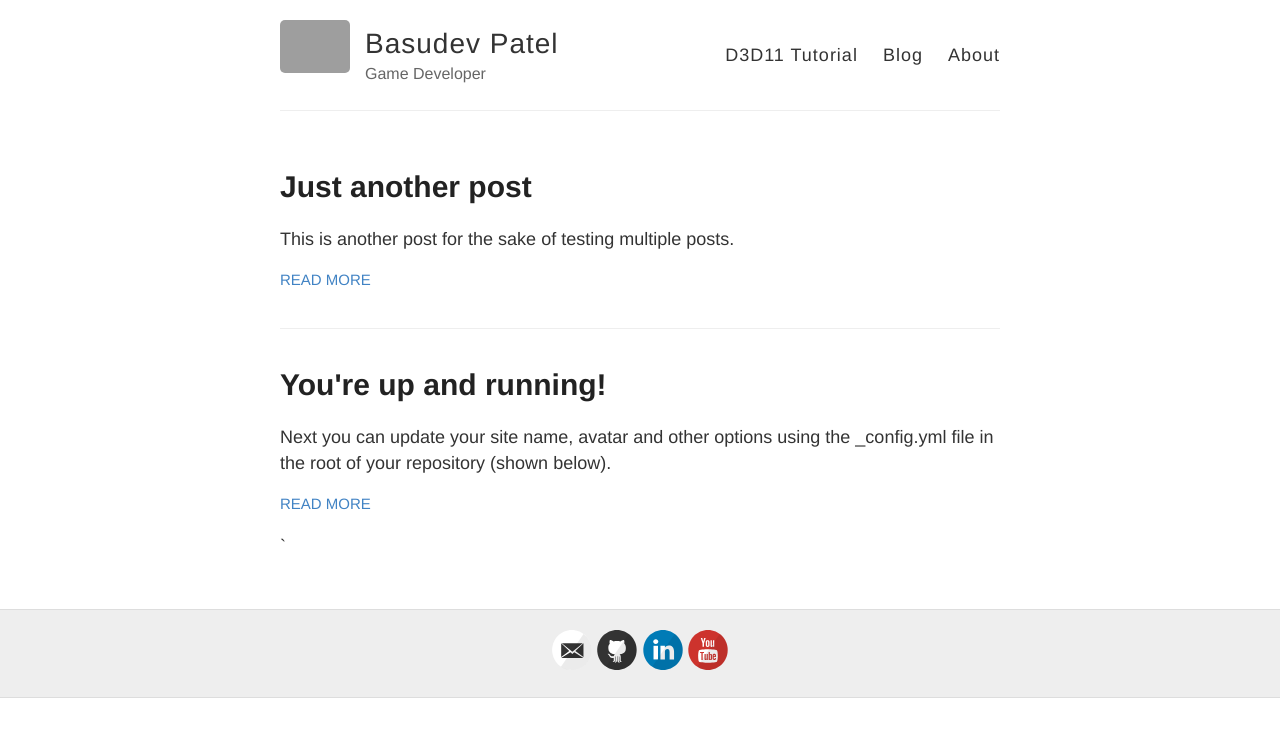
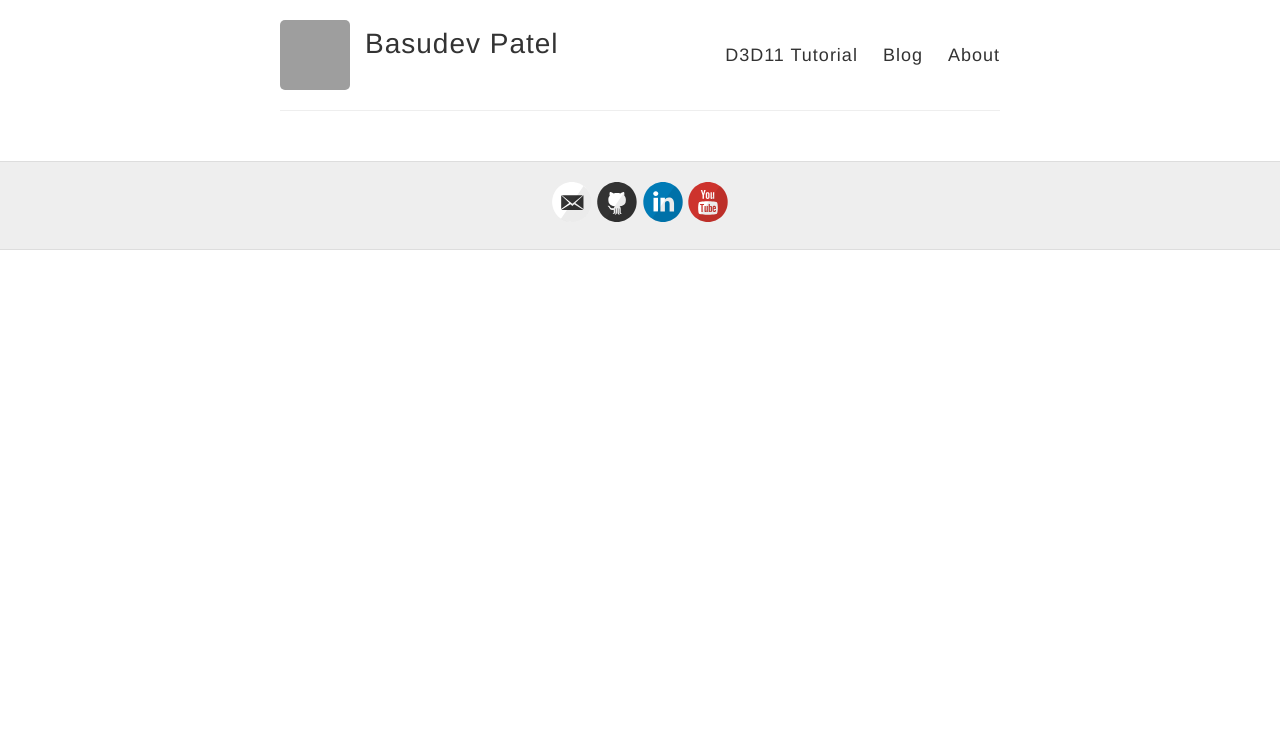
Before and after one commit to bapel/bapel.github.io, a Jekyll site: the page built from index.html, in a window 1280 px wide. Shown: the top 737 px of the page. Built offline with Jekyll 4.4.1, drawn with Linux system fonts in a browser that asks for light colours; grey boxes are pictures that could not be loaded.

Commit message:
Updated landing page

```diff
--- a/_config.yml
+++ b/_config.yml
@@ -6,10 +6,10 @@
 name: Basudev Patel
 
 # Short bio or description (displayed in the header)
-description: Game Developer
+description:
 
 # URL of your avatar or profile pic (you could use your GitHub profile pic)
-avatar: https://raw.githubusercontent.com/barryclark/jekyll-now/master/images/jekyll-logo.png
+avatar: https://avatars1.githubusercontent.com/u/27846410?s=460&u=cf092a98fec56be4672e321a77946ef619ef4781&v=4
 
 #
 # Flags below are optional
--- a/index.html
+++ b/index.html
@@ -1,18 +1,3 @@
 ---
 layout: default
 ---
-
-<div class="posts">
-  {% for post in site.posts %}
-    <article class="post">
-
-      <h1><a href="{{ site.baseurl }}{{ post.url }}">{{ post.title }}</a></h1>
-
-      <div class="entry">
-        {{ post.excerpt }}
-      </div>
-
-      <a href="{{ site.baseurl }}{{ post.url }}" class="read-more">Read More</a>
-    </article>
-  {% endfor %}
-</div>`
```
Also changed, not shown: about.md (deleted, +0 -11 lines), cv.md (+1 -1 lines).
